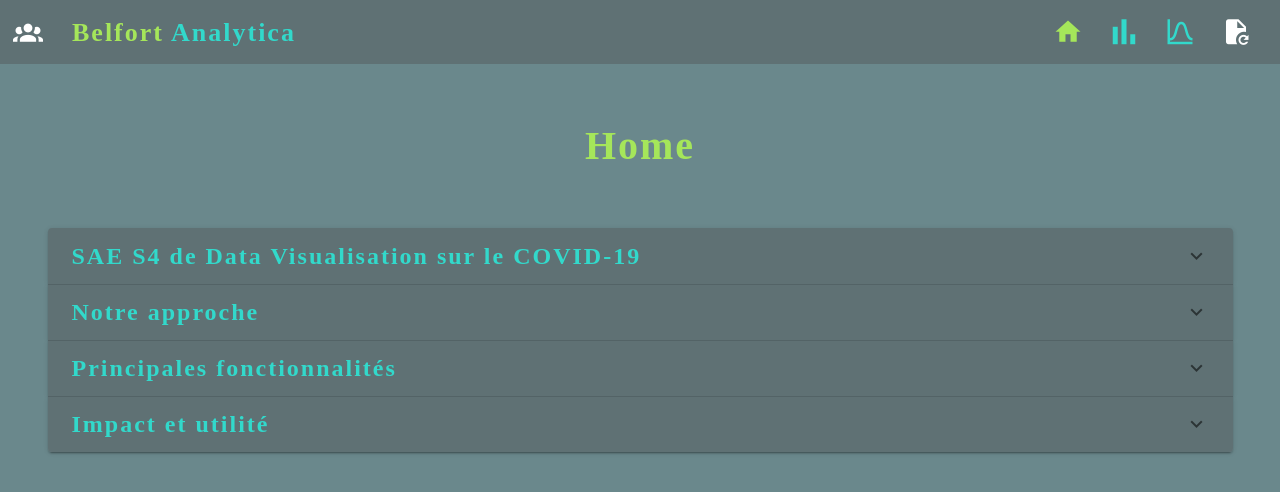
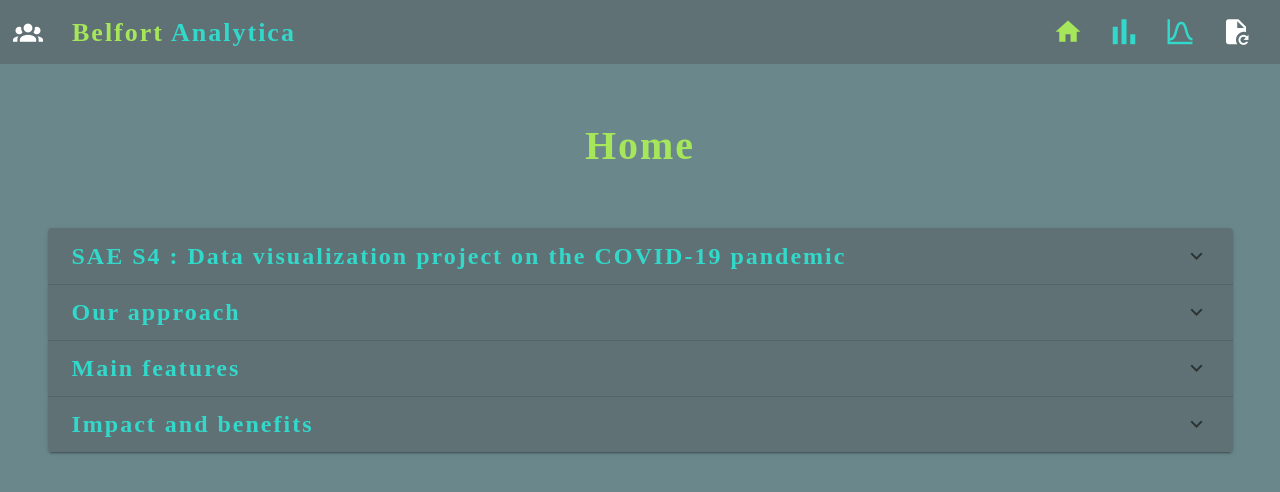
Before and after one commit to mcrayssac/SAE-S4, a Vue app in the folder vuejs/: page / in a window 1280 px wide. Shown: the top 492 px of the page. Built offline with nearby package versions, Linux system fonts and the light colour scheme.

Commit message:
Home page english traduction

```diff
--- a/vuejs/src/views/Home.vue
+++ b/vuejs/src/views/Home.vue
@@ -11,35 +11,35 @@
    <v-row justify="center">
      <v-expansion-panels inset>
        <v-expansion-panel class="expansion_panel">
-         <v-expansion-panel-header class="page-title2">SAE S4 de Data Visualisation sur le COVID-19</v-expansion-panel-header>
+         <v-expansion-panel-header class="page-title2">SAE S4 : Data visualization project on the COVID-19 pandemic</v-expansion-panel-header>
          <v-expansion-panel-content class="page-body">
-           Face à l'impact sans précédent de la pandémie de COVID-19, la compréhension et la communication des données sont devenues plus importantes que jamais. Notre projet de data visualisation sur le COVID-19 a pour objectif de rendre les informations sur la pandémie accessibles, compréhensibles et exploitables pour tous.
+           With the unprecedented impact of the COVID-19 pandemic, understanding and communicating data has become more important than ever. Our COVID-19 data visualization project aims to make information about the pandemic accessible, understandable and usable for everyone.
          </v-expansion-panel-content>
        </v-expansion-panel>
        <v-expansion-panel class="expansion_panel">
-         <v-expansion-panel-header class="page-title2">Notre approche</v-expansion-panel-header>
+         <v-expansion-panel-header class="page-title2">Our approach</v-expansion-panel-header>
          <v-expansion-panel-content class="page-body">
-           Nous avons rassemblé des données provenant de sources fiables et reconnues, telles que l'Organisation mondiale de la santé (OMS), les Centres de contrôle et de prévention des maladies (CDC) et les gouvernements nationaux. Notre équipe d'experts en visualisation de données a travaillé sans relâche pour concevoir des graphiques interactifs et intuitifs, permettant aux utilisateurs d'explorer les tendances et les détails de la pandémie de COVID-19.
+           After various searches to find data frames with a wide range of data, we gathered data from a reliable and reputable source, the European Center for Disease Prevention and Control (ECDC), a European Union agency established in 2005 whose mission is to strengthen Europe's defenses against infectious diseases.
+           Our team of data visualization students worked tirelessly to design interactive and intuitive graphics, allowing users to explore
+           trends and details of the COVID-19 pandemic from 2019 to the present day.
          </v-expansion-panel-content>
        </v-expansion-panel>
        <v-expansion-panel class="expansion_panel">
-         <v-expansion-panel-header class="page-title2">Principales fonctionnalités</v-expansion-panel-header>
+         <v-expansion-panel-header class="page-title2">Main features</v-expansion-panel-header>
          <v-expansion-panel-content class="page-body">
            <ul>
-             <li>Carte mondiale interactive montrant le nombre de cas, de décès et de vaccinations par pays</li>
-             <li>Graphiques animés illustrant l'évolution de la pandémie au fil du temps</li>
-             <li>Comparaisons entre les pays pour analyser les différences d'approche et d'impact</li>
-             <li>Zoom sur les variants du virus et leur prévalence dans le monde</li>
-             <li>Outil de filtrage pour affiner les données par tranche d'âge, sexe et autres critères démographiques</li>
+             <li>Interactive global map showing the number of cases, deaths and vaccinations by country</li>
+             <li>Animated graphics showing the evolution of the pandemic over time</li>
+             <li>Comparisons between vaccines to analyse differences in use according to dose type</li>
+             <li>Filtering tool to refine data by age group, gender and other demographic criteria</li>
            </ul>
          </v-expansion-panel-content>
        </v-expansion-panel>
        <v-expansion-panel class="expansion_panel">
-         <v-expansion-panel-header class="page-title2">Impact et utilité</v-expansion-panel-header>
+         <v-expansion-panel-header class="page-title2">Impact and benefits</v-expansion-panel-header>
          <v-expansion-panel-content class="page-body">
-           Ce projet de data visualisation vise à éclairer les décisions des responsables politiques, des professionnels de la santé et du grand public. En rendant les informations sur le COVID-19 plus accessibles, nous espérons contribuer à une meilleure compréhension de la pandémie et à la prise de décisions éclairées pour lutter contre sa propagation.
-           <br>
-           <p class="pt-2">Nous vous invitons à explorer notre plateforme de data visualisation sur le COVID-19 et à partager ces informations avec votre entourage. Ensemble, nous pouvons mieux comprendre cette pandémie et œuvrer pour un avenir en meilleure santé.</p>
+           This data visualisation project aims to inform the decisions of policy makers, health professionals and the general public. By making information about COVID-19 more accessible, we hope to contribute to a better understanding of the pandemic and to informed decisions to combat its spread.           <br>
+           <p class="pt-2">We invite you to explore our COVID-19 data visualization platform and share this information with others. Together we can better understand this pandemic and work towards a healthier future</p>
          </v-expansion-panel-content>
        </v-expansion-panel>
      </v-expansion-panels>
```
